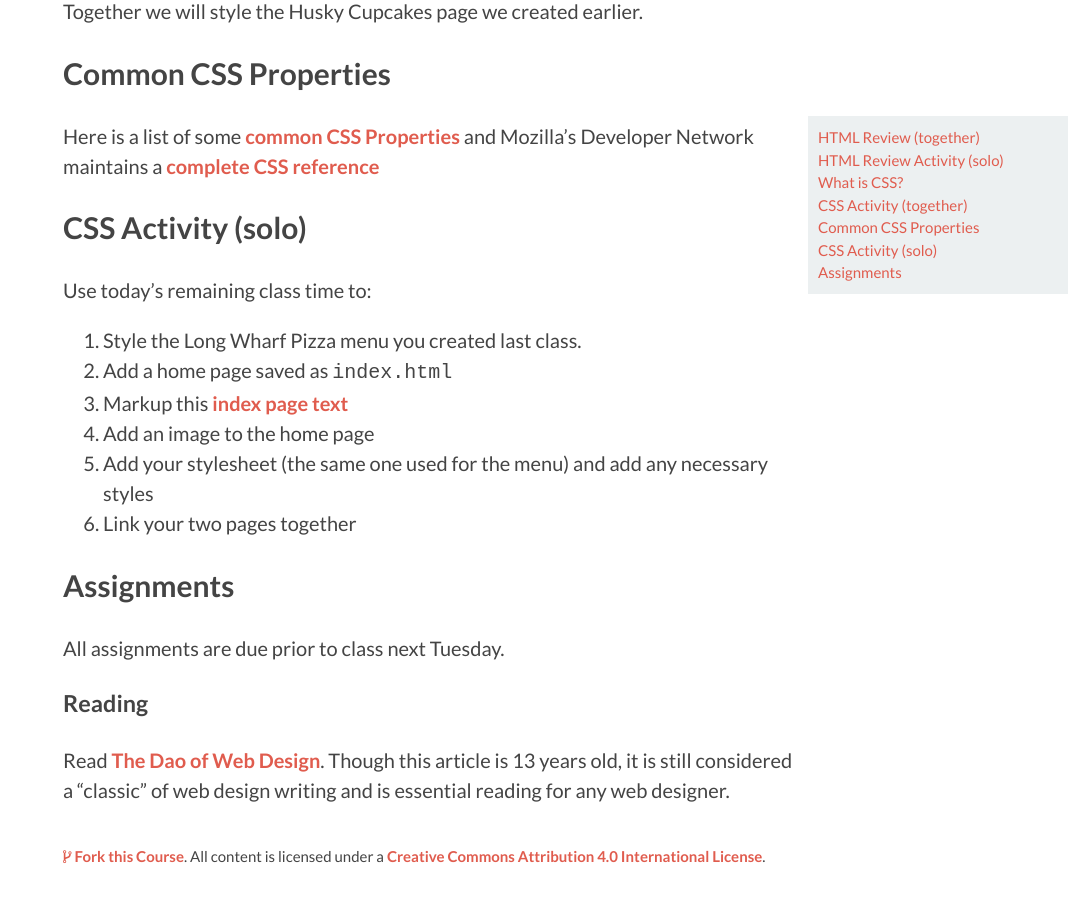
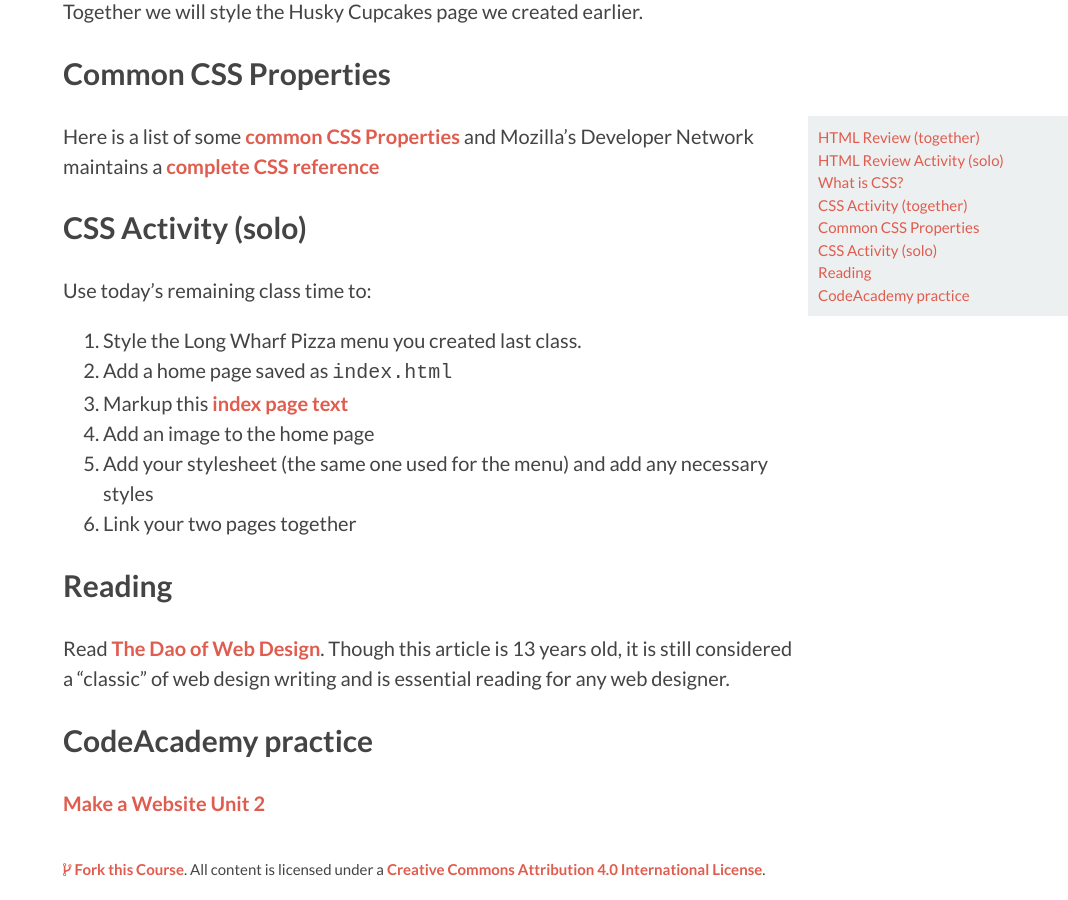
Before and after one commit to DMD1070/DMD1070.github.io, a Jekyll site: the page built from lessons/4-css-intro.md, in a window 1280 px wide and 900 px high, scrolled down 1526 px. Shown: the whole window, without its empty margins (212-1280 px from the left). Built offline with Jekyll 4.4.1, drawn with Linux system fonts in a browser that asks for light colours; Markdown is read by kramdown in place of the engine named in the settings.

Commit message:
add codeacademy exercises

```diff
--- a/lessons/4-css-intro.md
+++ b/lessons/4-css-intro.md
@@ -58,10 +58,10 @@ Use today's remaining class time to:
 5. Add your stylesheet (the same one used for the menu) and add any necessary styles
 6. Link your two pages together
 
-## Assignments
-
-All assignments are due prior to class next Tuesday.
-
-### Reading
+## Reading
 
 Read [The Dao of Web Design](http://alistapart.com/article/dao/). Though this article is 13 years old, it is still considered a "classic" of web design writing and is essential reading for any web designer.
+
+## CodeAcademy practice
+
+[Make a Website Unit 2](https://www.codecademy.com/en/skills/make-a-website/topics/css-properties-text/css-intro)
```
Also changed, not shown: lessons/3-html-intro.md (+4 -0 lines), lessons/5-intermediate-html-css.md (+5 -1 lines), lessons/8-layout.md (+4 -0 lines).
